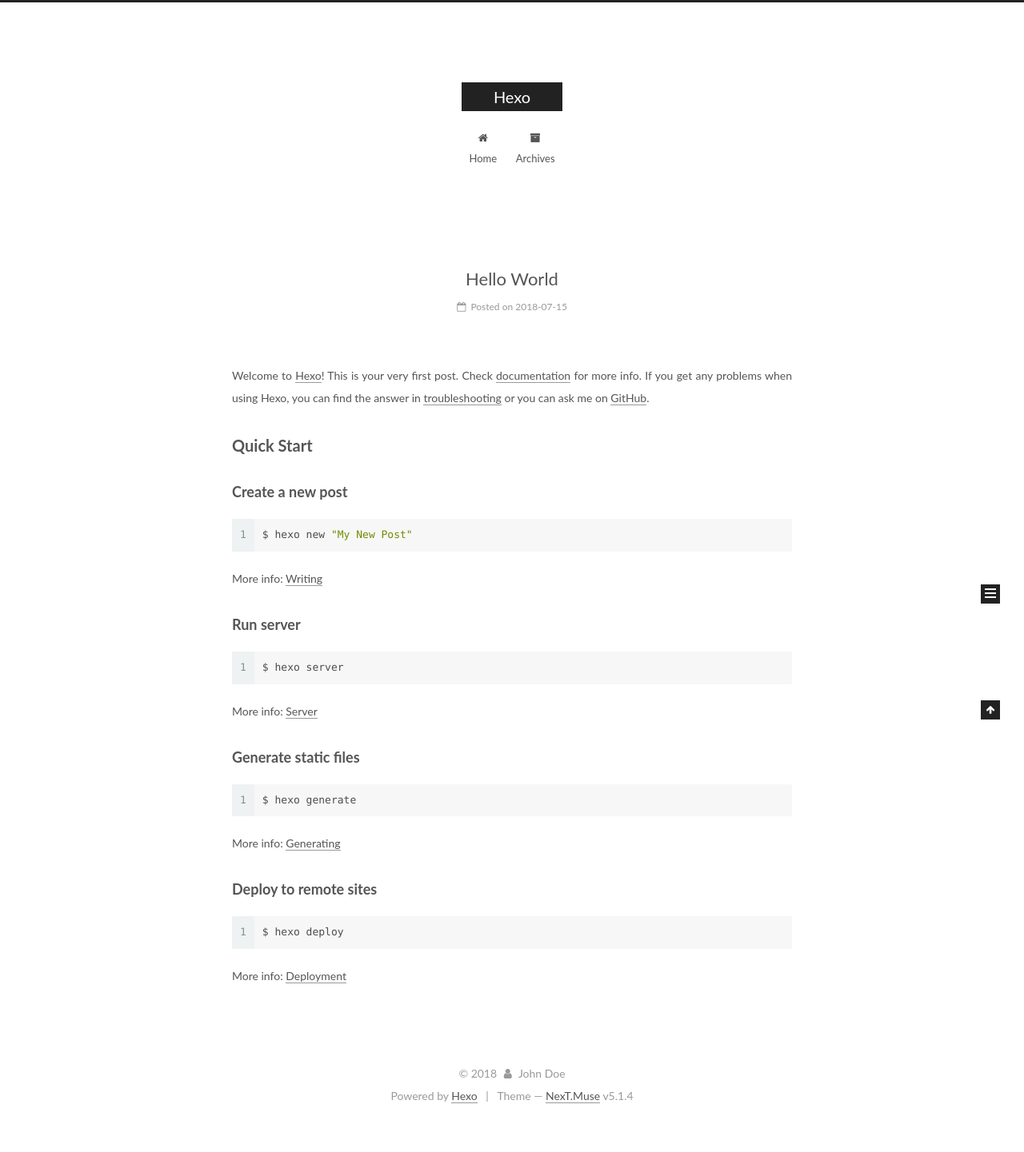
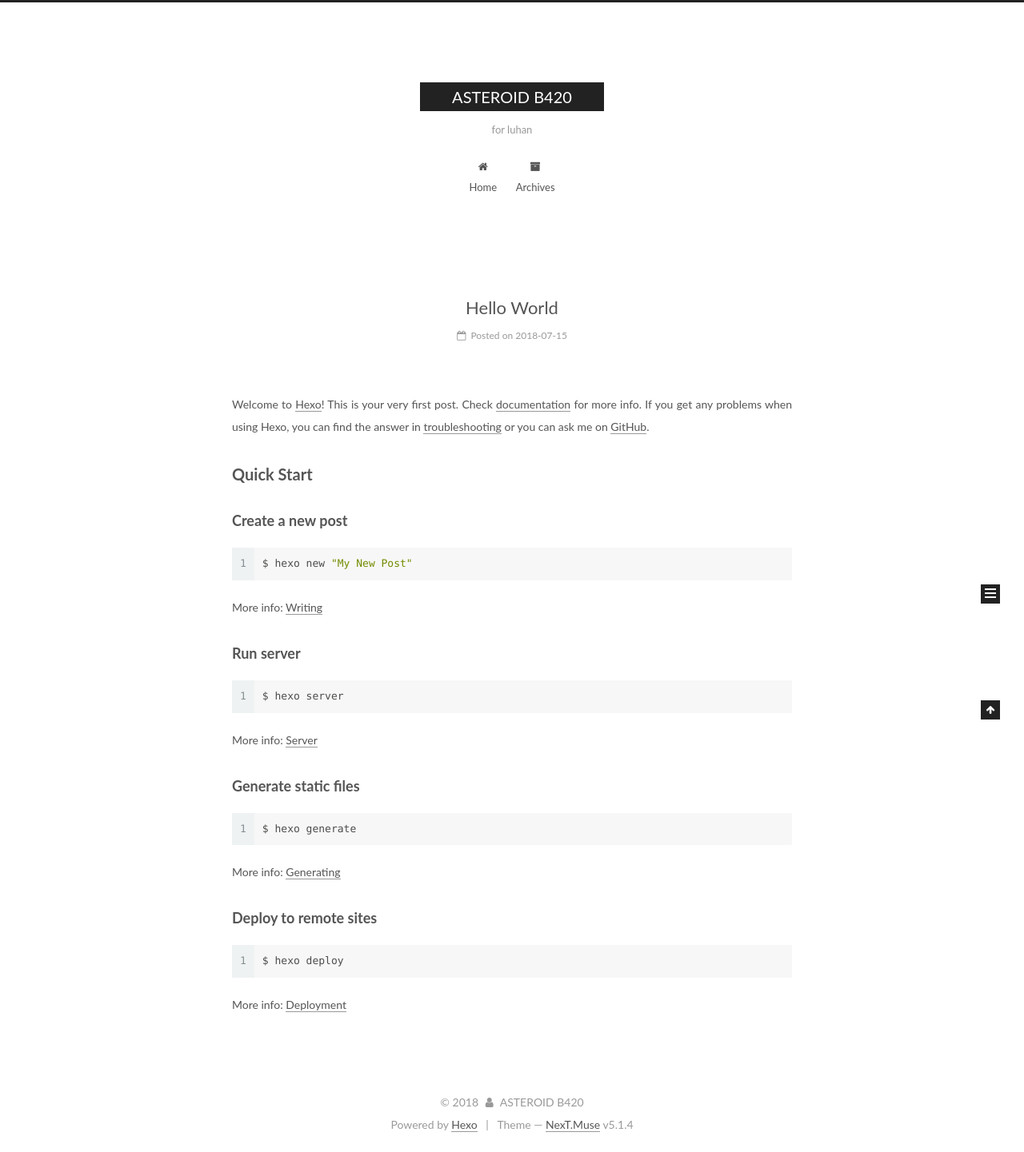
Before and after one commit to tenryzzz/tenryzzz.github.io, a plain HTML site: page index.html in a window 1280 px wide. Shown: the whole page at 80% size. Before the commit the page ends 1405 px from the top, so only its background shows below. Drawn offline with Linux system fonts and the light colour scheme.

Commit message:
Site updated: 2018-07-15 19:21:43

```diff
--- a/css/main.css
+++ b/css/main.css
@@ -1822,7 +1822,7 @@ pre .javascript .function {
   width: 4px;
   height: 4px;
   border-radius: 50%;
-  background: #9134bb;
+  background: #209317;
 }
 .links-of-blogroll {
   font-size: 13px;
--- a/index.html
+++ b/index.html
@@ -80,12 +80,12 @@
 
 
 <meta property="og:type" content="website">
-<meta property="og:title" content="Hexo">
+<meta property="og:title" content="ASTEROID B420">
 <meta property="og:url" content="http://yoursite.com/index.html">
-<meta property="og:site_name" content="Hexo">
+<meta property="og:site_name" content="ASTEROID B420">
 <meta property="og:locale" content="default">
 <meta name="twitter:card" content="summary">
-<meta name="twitter:title" content="Hexo">
+<meta name="twitter:title" content="ASTEROID B420">
 
 
 
@@ -121,7 +121,7 @@
 
 
 
-  <title>Hexo</title>
+  <title>ASTEROID B420</title>
 
 
 
@@ -152,12 +152,12 @@
     <div class="custom-logo-site-title">
       <a href="/"  class="brand" rel="start">
         <span class="logo-line-before"><i></i></span>
-        <span class="site-title">Hexo</span>
+        <span class="site-title">ASTEROID B420</span>
         <span class="logo-line-after"><i></i></span>
       </a>
     </div>
 
-        <p class="site-subtitle"></p>
+        <p class="site-subtitle">for luhan</p>
 
   </div>
 
@@ -232,13 +232,13 @@
     <link itemprop="mainEntityOfPage" href="http://yoursite.com/2018/07/15/hello-world/">
 
     <span hidden itemprop="author" itemscope itemtype="http://schema.org/Person">
-      <meta itemprop="name" content="John Doe">
+      <meta itemprop="name" content="ASTEROID B420">
       <meta itemprop="description" content="">
       <meta itemprop="image" content="/images/avatar.gif">
     </span>
 
     <span hidden itemprop="publisher" itemscope itemtype="http://schema.org/Organization">
-      <meta itemprop="name" content="Hexo">
+      <meta itemprop="name" content="ASTEROID B420">
     </span>
 
 
@@ -379,7 +379,7 @@
         <div class="site-overview">
           <div class="site-author motion-element" itemprop="author" itemscope itemtype="http://schema.org/Person">
 
-              <p class="site-author-name" itemprop="name">John Doe</p>
+              <p class="site-author-name" itemprop="name">ASTEROID B420</p>
               <p class="site-description motion-element" itemprop="description"></p>
           </div>
 
@@ -435,7 +435,7 @@
   <span class="with-love">
     <i class="fa fa-user"></i>
   </span>
-  <span class="author" itemprop="copyrightHolder">John Doe</span>
+  <span class="author" itemprop="copyrightHolder">ASTEROID B420</span>
 
 
 </div>
```
Also changed, not shown: 2018/07/15/hello-world/index.html (+8 -8 lines), archives/2018/07/index.html (+8 -8 lines), archives/2018/index.html (+8 -8 lines), archives/index.html (+8 -8 lines).
